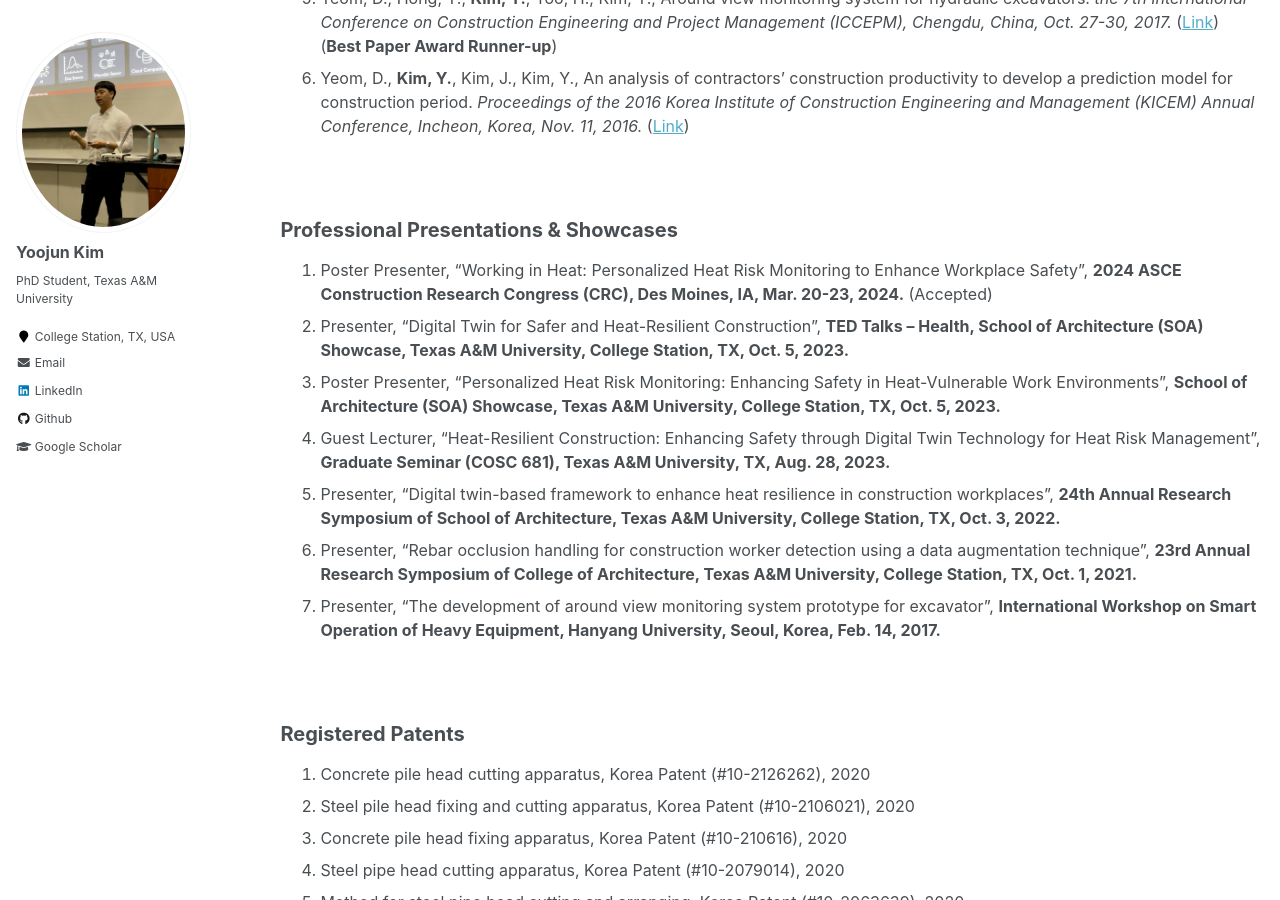
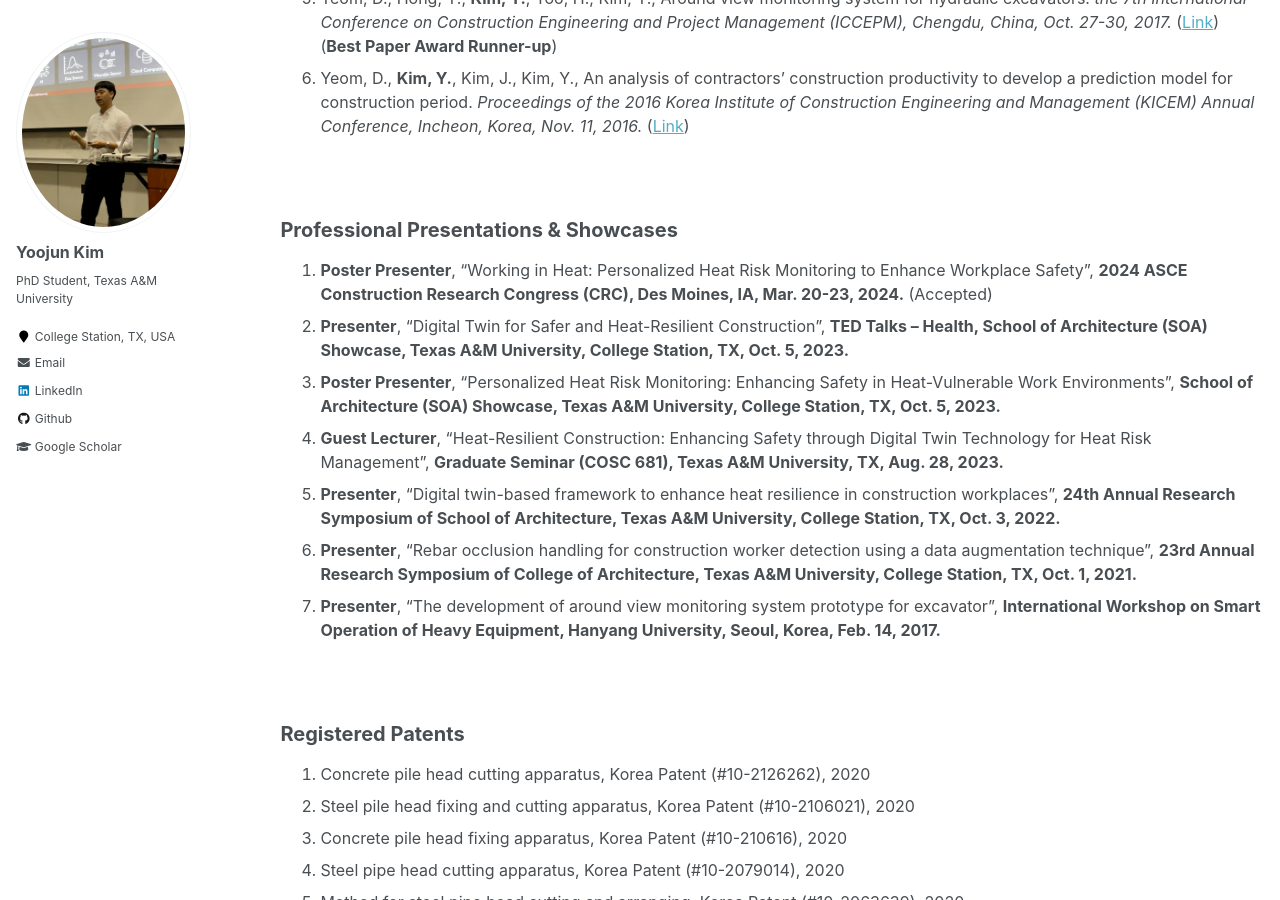
Before and after one commit to yoojunT/yoojunT.github.io, a Jekyll site: the page built from _pages/publications.md, in a window 1280 px wide and 900 px high, scrolled down 957 px. Built offline with Jekyll 4.4.1, drawn with Linux system fonts in a browser that asks for light colours.

```diff
--- a/_pages/publications.md
+++ b/_pages/publications.md
@@ -29,13 +29,13 @@ author_profile: true
 
 <h2 id="Presentation">Professional Presentations & Showcases</h2>
 
-1. Poster Presenter, “Working in Heat: Personalized Heat Risk Monitoring to Enhance Workplace Safety”, **2024 ASCE Construction Research Congress (CRC), Des Moines, IA, Mar. 20-23, 2024.** (Accepted)
-1. Presenter, “Digital Twin for Safer and Heat-Resilient Construction”, **TED Talks – Health, School of Architecture (SOA) Showcase, Texas A&M University, College Station, TX, Oct. 5, 2023.**
-1. Poster Presenter, “Personalized Heat Risk Monitoring: Enhancing Safety in Heat-Vulnerable Work Environments”, **School of Architecture (SOA) Showcase, Texas A&M University, College Station, TX, Oct. 5, 2023.**
-1. Guest Lecturer, “Heat-Resilient Construction: Enhancing Safety through Digital Twin Technology for Heat Risk Management”, **Graduate Seminar (COSC 681), Texas A&M University, TX, Aug. 28, 2023.**
-1. Presenter, “Digital twin-based framework to enhance heat resilience in construction workplaces”, **24th Annual Research Symposium of School of Architecture, Texas A&M University, College Station, TX, Oct. 3, 2022.**
-1. Presenter, “Rebar occlusion handling for construction worker detection using a data augmentation technique”, **23rd Annual Research Symposium of College of Architecture, Texas A&M University, College Station, TX, Oct. 1, 2021.**
-1. Presenter, “The development of around view monitoring system prototype for excavator”, **International Workshop on Smart Operation of Heavy Equipment, Hanyang University, Seoul, Korea, Feb. 14, 2017.**
+1. **Poster Presenter**, “Working in Heat: Personalized Heat Risk Monitoring to Enhance Workplace Safety”, **2024 ASCE Construction Research Congress (CRC), Des Moines, IA, Mar. 20-23, 2024.** (Accepted)
+1. **Presenter**, “Digital Twin for Safer and Heat-Resilient Construction”, **TED Talks – Health, School of Architecture (SOA) Showcase, Texas A&M University, College Station, TX, Oct. 5, 2023.**
+1. **Poster Presenter**, “Personalized Heat Risk Monitoring: Enhancing Safety in Heat-Vulnerable Work Environments”, **School of Architecture (SOA) Showcase, Texas A&M University, College Station, TX, Oct. 5, 2023.**
+1. **Guest Lecturer**, “Heat-Resilient Construction: Enhancing Safety through Digital Twin Technology for Heat Risk Management”, **Graduate Seminar (COSC 681), Texas A&M University, TX, Aug. 28, 2023.**
+1. **Presenter**, “Digital twin-based framework to enhance heat resilience in construction workplaces”, **24th Annual Research Symposium of School of Architecture, Texas A&M University, College Station, TX, Oct. 3, 2022.**
+1. **Presenter**, “Rebar occlusion handling for construction worker detection using a data augmentation technique”, **23rd Annual Research Symposium of College of Architecture, Texas A&M University, College Station, TX, Oct. 1, 2021.**
+1. **Presenter**, “The development of around view monitoring system prototype for excavator”, **International Workshop on Smart Operation of Heavy Equipment, Hanyang University, Seoul, Korea, Feb. 14, 2017.**
 
 <br />
 
```
